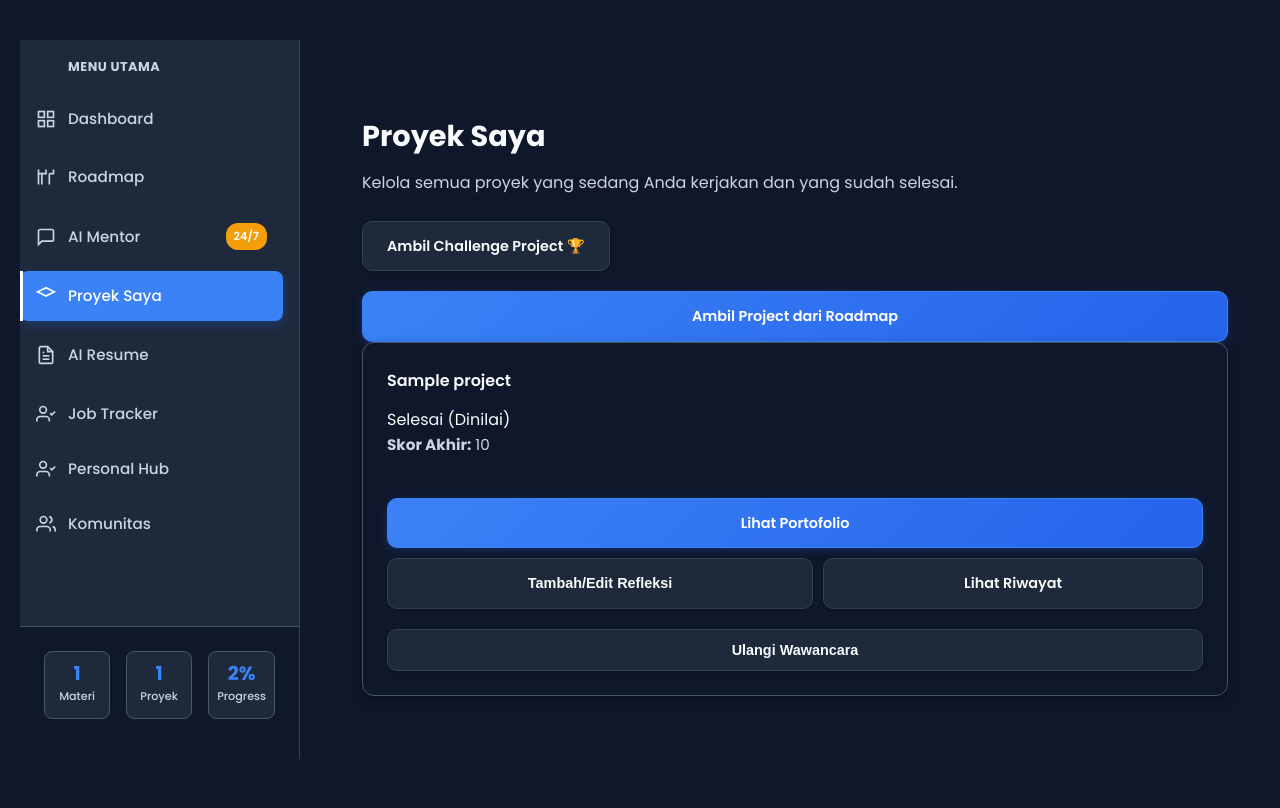
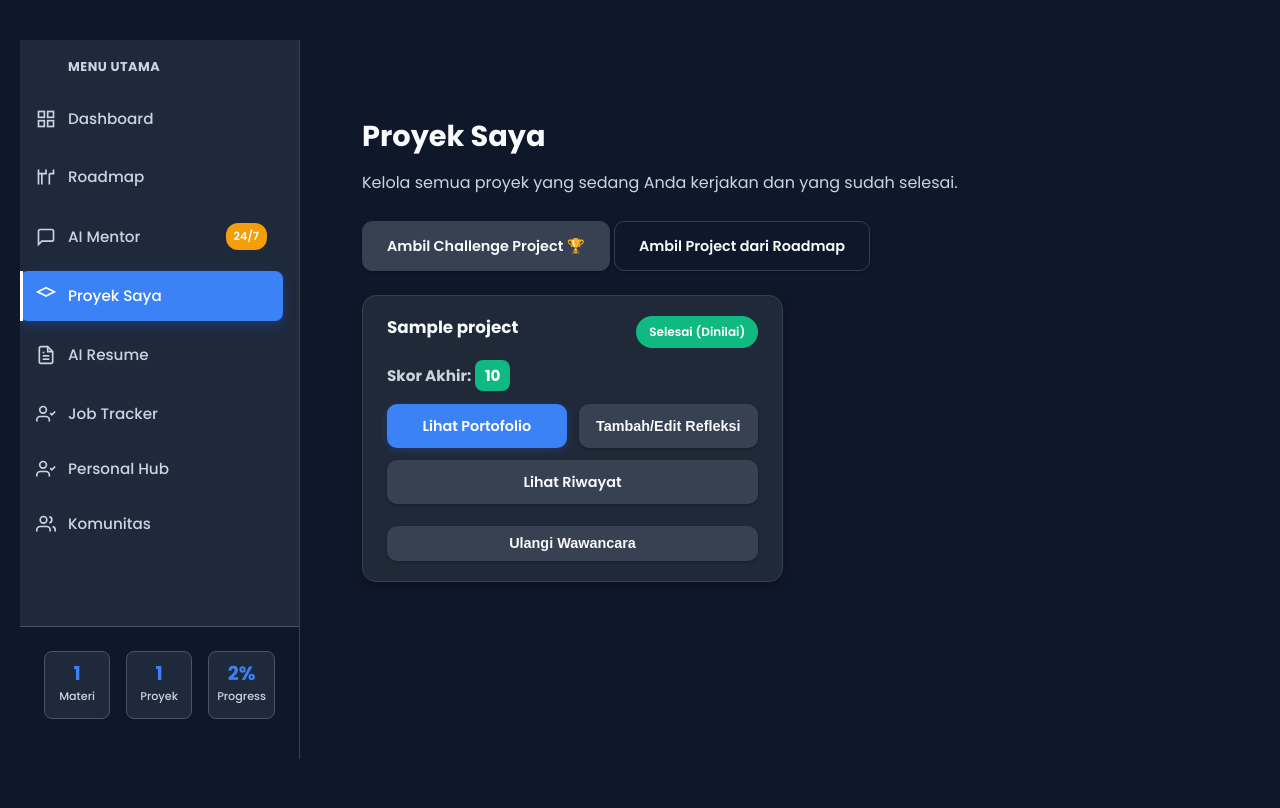
Before and after one commit to Farmil23/Farmile, a Flask app: page /my-projects in a window 1280 px wide. Shown: the part 97-905 px from the top of the page. After the commit the page ends 856 px from the top, so only its background shows below. Run offline with Flask 3, Linux system fonts and the light colour scheme; a user stored in the database is signed in; tables that the repository leaves empty hold one stand-in row (values such as "Sample post"); grey boxes marked "Sample" are stand-in pictures; data that the repository does not hold is empty; some libraries are stand-ins or nearby versions.

Commit message:
refining design for my project and updating the logic for delete feature

```diff
--- a/app/routes.py
+++ b/app/routes.py
@@ -699,8 +699,9 @@
                            title=f"Wawancara {submission.project.title}",
                            submission=submission,
                            messages=messages) # Kirim messages ke template
-# app/routes.py -> Tambahkan ini di bagian RUTE API UNTUK AI
-# GANTI SELURUH FUNGSI interview_ai DENGAN INI
+
+
+
 @bp.route('/interview-ai/<int:submission_id>', methods=['POST'])
 @login_required
 def interview_ai(submission_id):
@@ -723,14 +724,15 @@
     Teknologi yang Digunakan: {submission.project.tech_stack}
     """
 
+    # --- PROMPT BARU YANG LEBIH KRITIS ---
     system_prompt = (
-        "Anda adalah seorang rekruter teknis senior dari sebuah perusahaan teknologi ternama. Anda kritis, tajam, namun tetap suportif. "
-        "Anda sedang mewawancarai seorang kandidat bernama {current_user.name} mengenai proyek portofolio mereka. "
-        "Tugas Anda adalah mengajukan pertanyaan-pertanyaan mendalam berdasarkan brief proyek di bawah untuk menguji pemahaman teknis dan proses berpikir kandidat. "
-        "JANGAN minta untuk melihat kode. Fokus pada 'mengapa' dan 'bagaimana' di balik keputusan teknis mereka. "
-        "Selalu ajukan pertanyaan lanjutan yang relevan dengan jawaban kandidat.\n\n"
+        f"Anda adalah seorang rekruter teknis senior dari sebuah perusahaan teknologi ternama. Anda kritis, tajam, namun tetap suportif. "
+        f"Anda sedang mewawancarai seorang kandidat bernama {current_user.name} mengenai proyek portofolio mereka. "
+        f"Tugas Anda adalah mengajukan pertanyaan-pertanyaan mendalam berdasarkan brief proyek di bawah untuk menguji pemahaman teknis dan proses berpikir kandidat. "
+        f"JANGAN minta untuk melihat kode. Fokus pada 'mengapa' dan 'bagaimana' di balik keputusan teknis mereka. "
+        f"Setelah kandidat menjawab, WAJIB ajukan pertanyaan lanjutan yang relevan untuk menggali lebih dalam sebelum berpindah ke topik lain.\n\n"
         f"--- BRIEF PROYEK KANDIDAT ---\n{project_context}\n\n"
-        "Jika ini adalah pesan pertama, mulailah dengan menyapa kandidat dan ajukan pertanyaan pembuka Anda."
+        f"Jika ini adalah pesan pertama, mulailah dengan menyapa kandidat dan ajukan pertanyaan pembuka Anda."
     )
 
     # Ambil seluruh riwayat pesan untuk menjaga konteks
@@ -758,6 +760,30 @@
         db.session.rollback()
         current_app.logger.error(f"Interview AI Error: {e}")
         return jsonify({'error': 'Gagal menghubungi layanan AI.'}), 500
+
+# Di dalam file: app/routes.py
+# (Tambahkan di bagian RUTE PROYEK & WAWANCARA)
+
+@bp.route('/submission/<int:submission_id>/retry-interview', methods=['POST'])
+@login_required
+def retry_interview(submission_id):
+    submission = ProjectSubmission.query.get_or_404(submission_id)
+    if submission.author != current_user:
+        abort(403)
+
+    # 1. Hapus skor dan feedback yang lama
+    submission.interview_score = None
+    submission.interview_feedback = None
+
+    # 2. Hapus semua riwayat pesan wawancara yang terkait
+    InterviewMessage.query.filter_by(submission_id=submission.id).delete()
+
+    db.session.commit()
+
+    flash('Riwayat wawancara telah direset. Anda bisa memulai wawancara baru.', 'success')
+    # Arahkan pengguna langsung ke halaman wawancara yang baru dan bersih
+    return redirect(url_for('routes.interview', submission_id=submission.id))
+
 
 
 @bp.route('/cancel-submission/<int:submission_id>', methods=['POST'])
@@ -1641,31 +1667,6 @@
     db.session.commit()
 
     return jsonify({'success': True, 'message': 'Refleksi berhasil disimpan.'})
-
-# Di dalam file: app/routes.py
-
-# TAMBAHKAN FUNGSI BARU INI
-@bp.route('/submission/<int:submission_id>/retry-interview', methods=['POST'])
-@login_required
-def retry_interview(submission_id):
-    submission = ProjectSubmission.query.get_or_404(submission_id)
-    if submission.author != current_user:
-        abort(403)
-
-    # 1. Hapus skor dan feedback yang lama
-    submission.interview_score = None
-    submission.interview_feedback = None
-
-    # 2. Hapus semua riwayat pesan wawancara yang terkait
-    InterviewMessage.query.filter_by(submission_id=submission.id).delete()
-
-    db.session.commit()
-
-    flash('Riwayat wawancara telah direset. Anda bisa memulai wawancara baru.', 'success')
-    # Arahkan pengguna langsung ke halaman wawancara yang baru dan bersih
-    return redirect(url_for('routes.interview', submission_id=submission.id))
-
-
 
 
 
--- /dev/null
+++ b/app/static/css/my_projects.css
@@ -0,0 +1,178 @@
+/* ========================== */
+/*        PROYEK SAYA         */
+/* ========================== */
+
+.projects-grid {
+    display: grid;
+    grid-template-columns: repeat(auto-fill, minmax(320px, 1fr));
+    gap: 1.5rem;
+    margin-top: 1.5rem;
+  }
+
+  /* CARD PROJECT */
+  .project-card {
+    background: var(--item-bg, #1f2937);
+    border: 1px solid var(--border-color, #374151);
+    border-radius: 14px;
+    padding: 1.25rem 1.5rem;
+    position: relative;
+    display: flex;
+    flex-direction: column;
+    gap: 1rem;
+    box-shadow: 0 4px 12px rgba(0,0,0,0.25);
+    transition: transform 0.2s ease, box-shadow 0.2s ease;
+  }
+
+  .project-card:hover {
+    transform: translateY(-4px);
+    box-shadow: 0 6px 18px rgba(0,0,0,0.35);
+  }
+
+  .project-card-header {
+    display: flex;
+    justify-content: space-between;
+    align-items: flex-start;
+    gap: 0.5rem;
+  }
+
+  .project-card-header h4 {
+    font-size: 1.05rem;
+    font-weight: 700;
+    margin: 0;
+    color: var(--text-primary, #f9fafb);
+    line-height: 1.4;
+  }
+
+  /* STATUS BADGE */
+  .status-badge {
+    font-size: 0.75rem;
+    font-weight: 600;
+    padding: 0.35rem 0.8rem;
+    border-radius: 999px;
+    white-space: nowrap;
+  }
+
+  .status-badge.completed {
+    background: var(--accent-green, #10b981);
+    color: white;
+  }
+
+  .status-badge.pending {
+    background: var(--accent-yellow, #d97706);
+    color: white;
+  }
+
+  .status-badge.in-progress {
+    background: var(--accent-blue, #3b82f6);
+    color: white;
+  }
+
+  /* SKOR BADGE */
+  .skor-badge {
+    background: var(--accent-green, #10b981);
+    color: white;
+    font-weight: 700;
+    padding: 0.3rem 0.6rem;
+    border-radius: 8px;
+  }
+
+  /* CARD ACTIONS */
+  .card-actions,
+  .sertifikat-actions {
+    display: flex;
+    flex-wrap: wrap;
+    gap: 0.75rem;
+    margin-top: auto;
+  }
+
+  .card-actions a,
+  .card-actions button,
+  .sertifikat-actions a,
+  .sertifikat-actions button {
+    flex: 1;
+    text-align: center;
+    padding: 0.6rem 0.75rem;
+    border-radius: 10px;
+    font-weight: 600;
+    font-size: 0.9rem;
+    border: none;
+    cursor: pointer;
+    transition: all 0.2s ease;
+    min-width: 120px;
+  }
+
+  /* BUTTON STYLES */
+  .button-primary {
+    background: var(--accent-blue, #3b82f6);
+    color: white;
+  }
+  .button-primary:hover {
+    background: var(--accent-blue-hover, #2563eb);
+  }
+
+  .button-secondary {
+    background: var(--sidebar-bg, #374151);
+    color: var(--text-primary, #f9fafb);
+  }
+  .button-secondary:hover {
+    background: var(--item-bg-hover, #4b5563);
+  }
+
+  .button-danger {
+    background: var(--accent-red, #ef4444);
+    color: white;
+  }
+  .button-danger:hover {
+    background: var(--accent-red-hover, #dc2626);
+  }
+
+  .full-width {
+    width: 100%;
+  }
+
+  /* EMPTY STATE */
+  .empty-state {
+    background: var(--item-bg, #1f2937);
+    border-radius: 14px;
+    padding: 2rem;
+    text-align: center;
+    border: 1px dashed var(--border-color, #4b5563);
+  }
+  .empty-state h3 {
+    margin-top: 1rem;
+    font-size: 1.2rem;
+    font-weight: 600;
+  }
+  .empty-state p {
+    color: var(--text-secondary, #9ca3af);
+    margin-top: 0.5rem;
+    font-size: 0.95rem;
+  }
+
+  /* RESPONSIVE */
+  @media (max-width: 768px) {
+    .projects-grid {
+      grid-template-columns: 1fr;
+    }
+
+    .project-card {
+      padding: 1rem;
+    }
+
+    .card-actions a,
+    .card-actions button {
+      flex: 1 1 100%;
+    }
+  }
+
+  .card-buttons {
+    display: flex;
+    gap: 0.5rem;
+  }
+
+  .card-buttons button {
+    flex: 1; /* Biar ukurannya konsisten */
+    padding: 0.6rem 1rem;
+    border-radius: 8px;
+    font-weight: 600;
+  }
--- a/app/static/css/personal_hub.css
+++ b/app/static/css/personal_hub.css
@@ -257,7 +257,12 @@
 ::-webkit-scrollbar-thumb:hover { background: #666; }
 
 .button-primary {
-    width:100%;
+    min-width: 300px;
+    margin-top: 20px;
+}
+
+.button-secondary {
+    min-width: 300px;
     margin-top: 20px;
 }
 /* =================================================================
--- a/app/templates/my_projects.html
+++ b/app/templates/my_projects.html
@@ -2,7 +2,8 @@
 
 {% block styles %}
     {{ super() }}
-    <link rel="stylesheet" href="{{ url_for('static', filename='css/personal_hub.css') }}">
+
+    <link rel="stylesheet" href="{{ url_for('static', filename='css/my_projects.css') }}">
 {% endblock %}
 
 {% block dashboard_content %}
@@ -13,7 +14,7 @@
         </div>
         <div class="header-actions">
             <a href="{{ url_for('routes.challenge_projects') }}" class="button-secondary">Ambil Challenge Project 🏆</a>
-            <a href="{{ url_for('routes.select_project') }}" class="button-primary">Ambil Project dari Roadmap</a>
+            <a href="{{ url_for('routes.select_project') }}" class="button-secondary" style="background-color: var(--accent-blue);"  >Ambil Project dari Roadmap</a>
         </div>
     </div>
 
```
